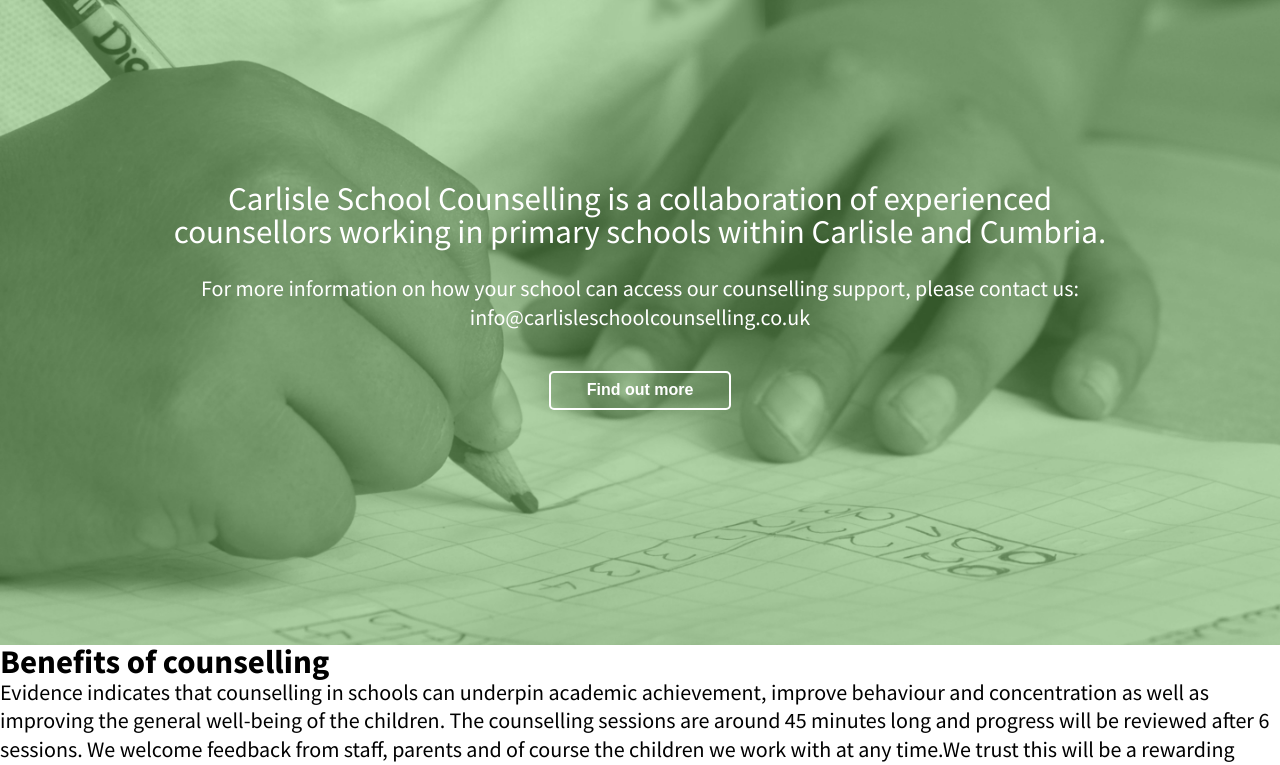
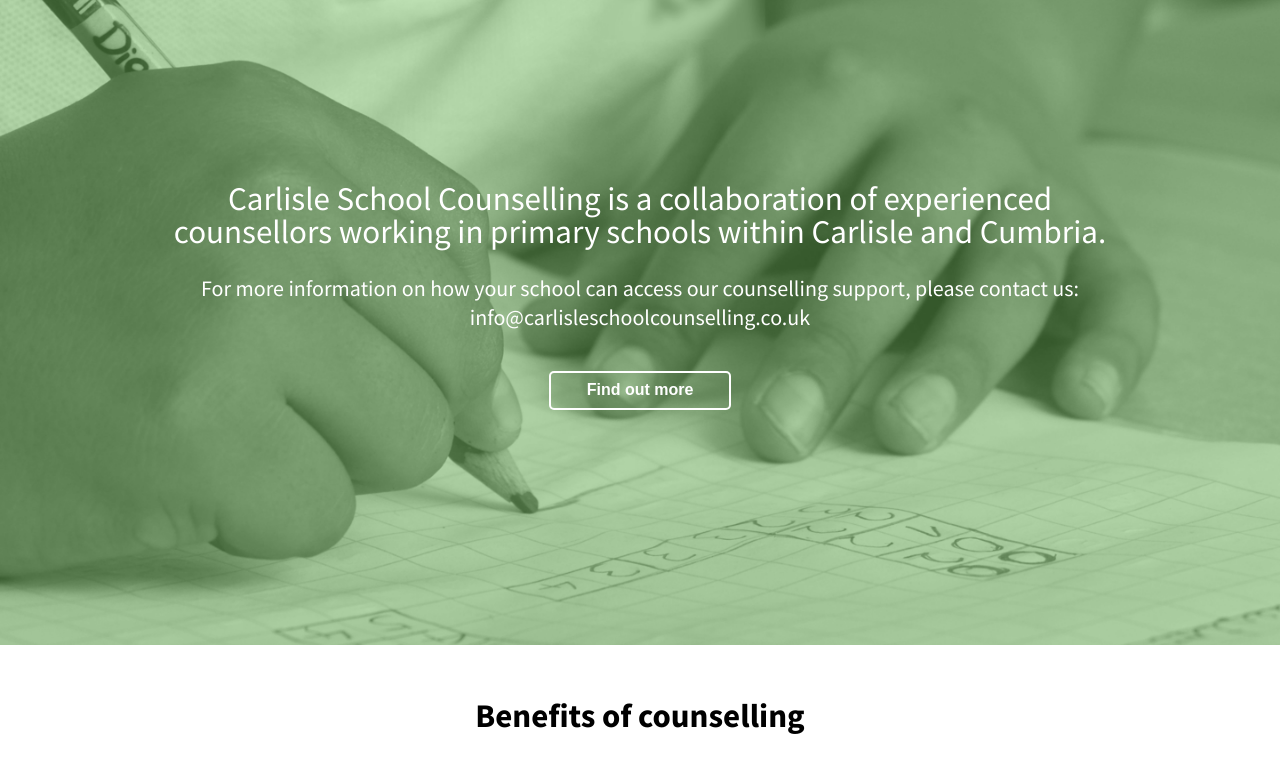
Before and after one commit to rbarzegar/carlislecounsellingstatic, a website built with webpack: page app/index.html in a window 1280 px wide. Shown: the part 108-873 px from the top of the page. Built offline with nearby package versions, Linux system fonts and the light colour scheme.

Commit message:
finished benefits section

```diff
--- a/app/css/styles.css
+++ b/app/css/styles.css
@@ -672,6 +672,15 @@
 
 /* Added a flex-grow to the h1 title to make sure it doesn't wrap */
 
+/* Tweaked the font size down slightly on mobile to prevent text wrapping on mobile */
+
+@media (max-width: 640px) {
+
+.header__title {
+         font-size: 1.95rem
+   }
+      }
+
 @media (min-width: 1025px) {
 
 .header__title {
@@ -954,3 +963,32 @@
       font-weight: bold;
       cursor: pointer;
    }
+
+.benefits {
+   text-align: center;
+}
+
+.benefits__title {
+      padding-bottom: 20px;
+   }
+
+@media (min-width: 641px) {
+
+.benefits__title {
+         padding-bottom: 26px
+   }
+      }
+
+@media (min-width: 1025px) {
+
+.benefits__title {
+         padding-bottom: 28px
+   }
+      }
+
+@media (min-width: 641px) {
+
+.benefits__body {
+         text-align: left
+   }
+      }
--- a/app/index.html
+++ b/app/index.html
@@ -58,12 +58,13 @@
     </div>
 
     <!-- Benefits of counselling -->
-    <div class="benefits">
-        <h2>Benefits of counselling</h2>
-        <p>Evidence indicates that counselling in schools can underpin academic achievement, improve behaviour and concentration
-            as well as improving the general well-being of the children. The counselling sessions are around 45 minutes long
-            and progress will be reviewed after 6 sessions. We welcome feedback from staff, parents and of course the children
-            we work with at any time.We trust this will be a rewarding experience for staff, children and parents</p>
+    <div class="benefits section-top section-bottom">
+        <div class="wrapper">
+            <h2 class="benefits__title">Benefits of counselling</h2>
+            <p class="benefits__body">
+                Evidence indicates that counselling in schools can underpin academic achievement, improve behaviour and concentration as well as improving the general well-being of the children. The counselling sessions are around 45 minutes long and progress will be reviewed after 6 sessions. We welcome feedback from staff, parents and of course the children we work with at any time. We trust this will be a rewarding experience for staff, children and parents.
+            </p>
+        </div>
     </div>
 
     <!-- About us -->
--- /dev/null
+++ b/app/postcss/modules/benefits/_benefits.css
@@ -0,0 +1,19 @@
+.benefits {
+   text-align: center;
+
+   &__title {
+      padding-bottom: 20px;
+      @media (--tablet) {
+         padding-bottom: 26px;
+      }
+      @media (--desktop) {
+         padding-bottom: 28px;
+      }
+   }
+
+   &__body {
+      @media (--tablet) {
+         text-align: left;
+      }
+   }
+}
--- a/app/postcss/modules/header/_header.css
+++ b/app/postcss/modules/header/_header.css
@@ -17,6 +17,10 @@
 
    /* Added a flex-grow to the h1 title to make sure it doesn't wrap */
    &__title {
+      /* Tweaked the font size down slightly on mobile to prevent text wrapping on mobile */
+      @media (--mobile) {
+         font-size: 1.95rem;
+      }
       @media (--desktop) {
          padding-top: 36px;
          padding-bottom: 36px;
--- a/app/postcss/styles.css
+++ b/app/postcss/styles.css
@@ -9,3 +9,4 @@
 @import "modules/header/main-navigation";
 @import "modules/header/hamburger";
 @import "modules/hero/large-hero";
+@import "modules/benefits/benefits";
```
